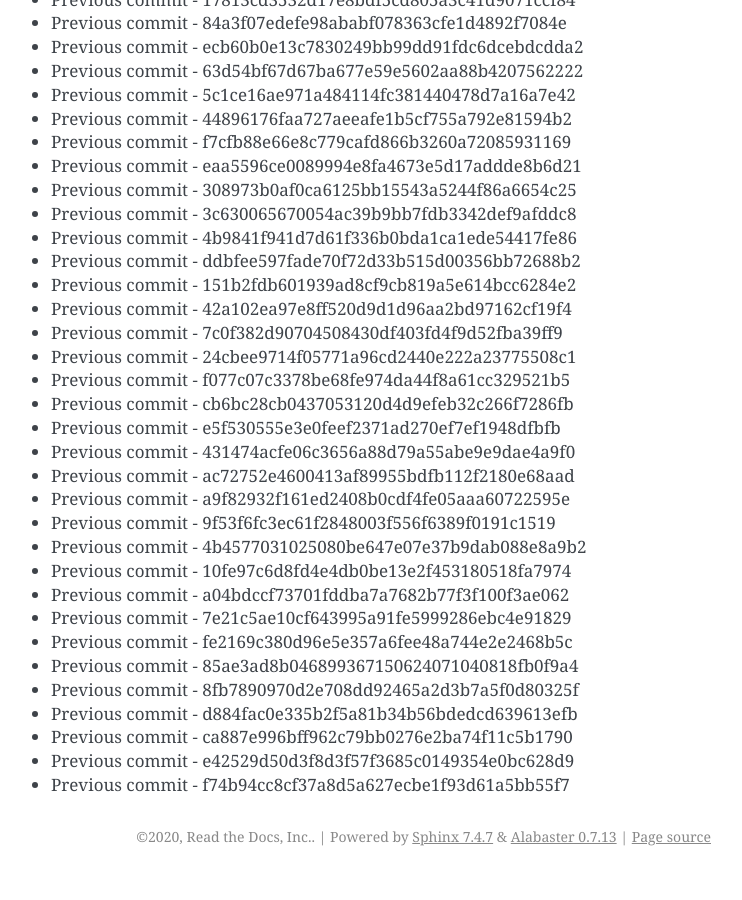
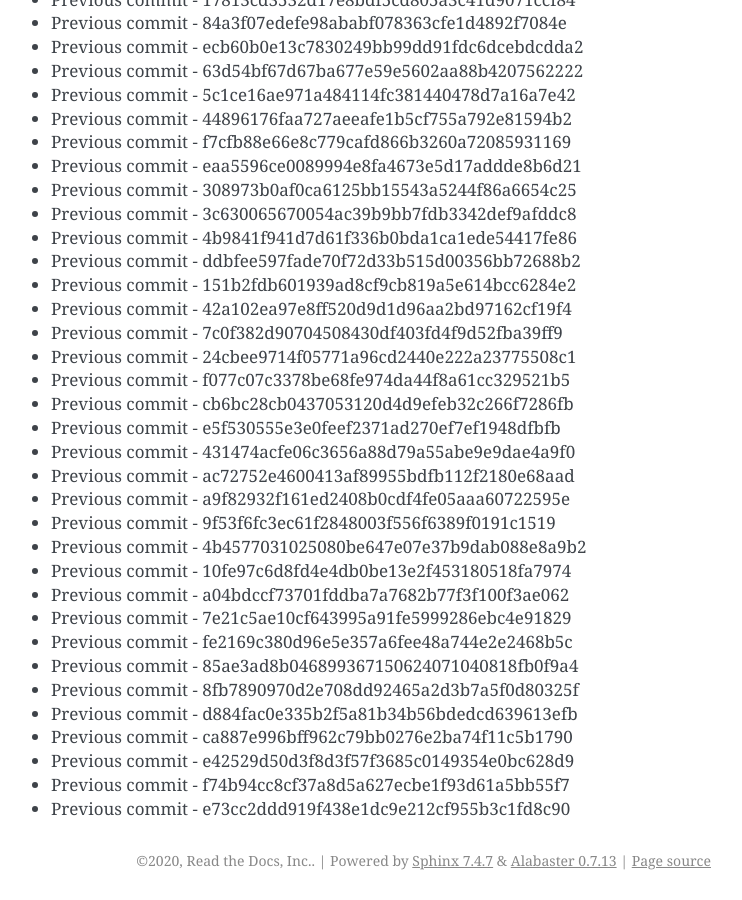
Before and after one commit to readthedocs/rtd-git-stresstest, a Sphinx documentation site: the page built from docs/updates.rst, in a window 1280 px wide and 900 px high, scrolled down 7200 px. Shown: the whole window, without its empty margins (399-1141 px from the left). Built offline with Sphinx 7.4.7, drawn with Linux system fonts in a browser that asks for light colours; before the commit the page ends 8076 px from its top, so only the background shows below that.

Commit message:
Generating commit from previous: e73cc2ddd919f438e1dc9e212cf955b3c1fd8c90

```diff
--- a/docs/updates.rst
+++ b/docs/updates.rst
@@ -334,3 +334,4 @@ It can be tested for any performance characteristics.
 * Previous commit - ca887e996bff962c79bb0276e2ba74f11c5b1790
 * Previous commit - e42529d50d3f8d3f57f3685c0149354e0bc628d9
 * Previous commit - f74b94cc8cf37a8d5a627ecbe1f93d61a5bb55f7
+* Previous commit - e73cc2ddd919f438e1dc9e212cf955b3c1fd8c90
```
